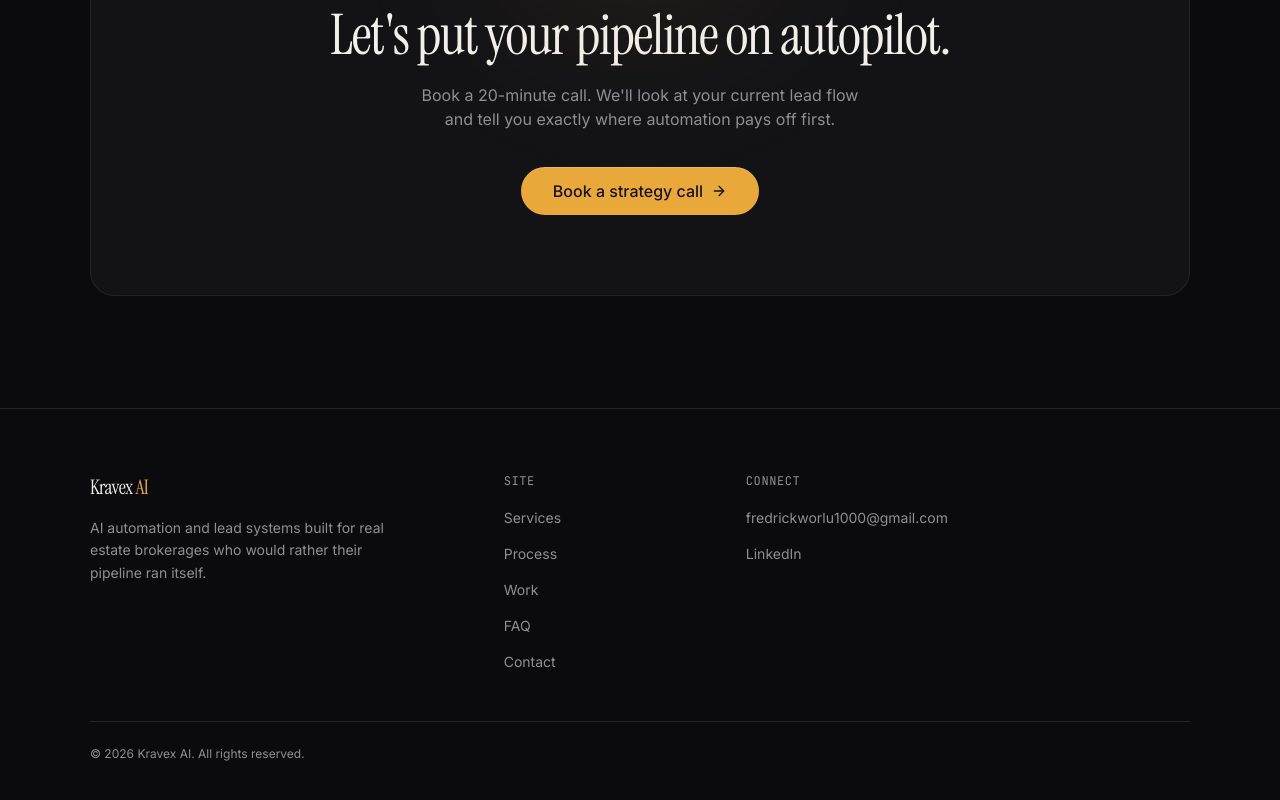
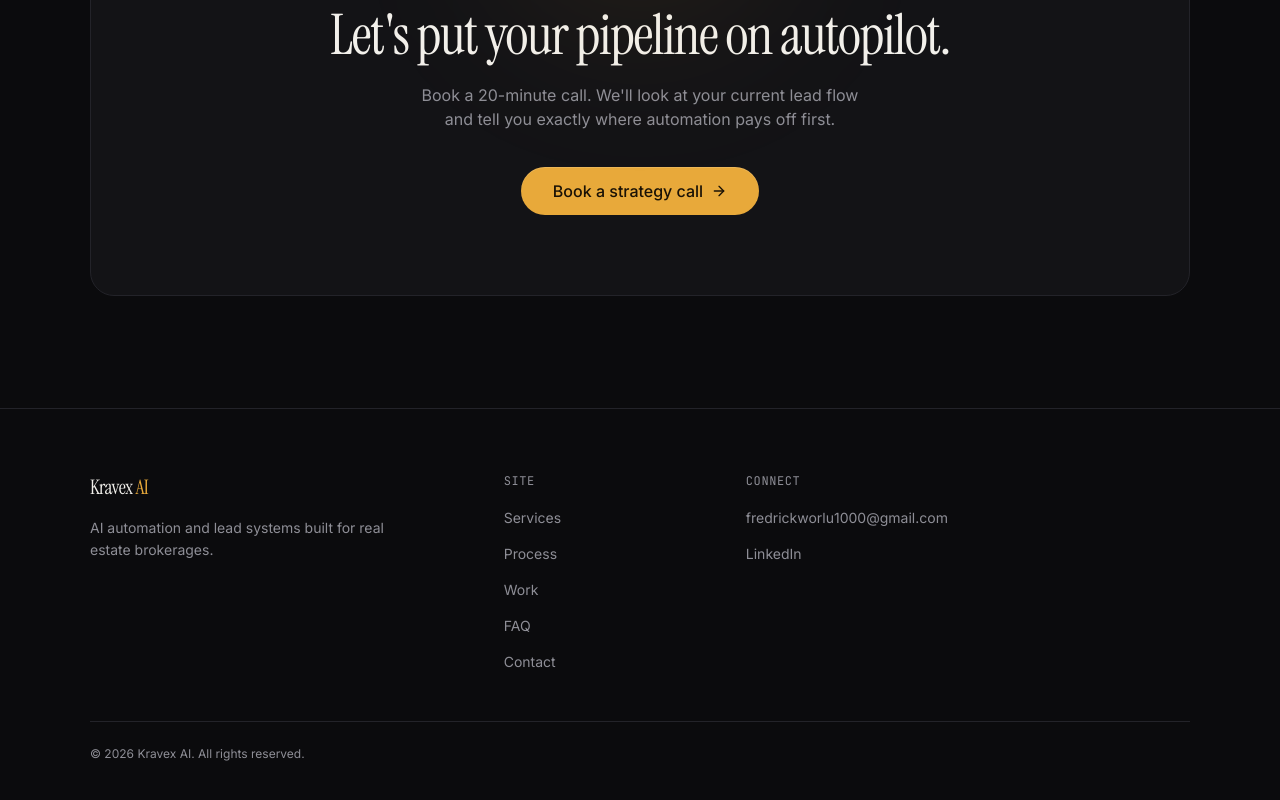
Before and after one commit to fredrickworlu1000-hub/kravex--ai, a Next.js app: page / in a window 1280 px wide. Shown: the part 5065-5865 px from the top of the page. Built offline with nearby package versions, Linux system fonts and the light colour scheme.

Commit message:
Fix footer error

```diff
--- a/components/layout/Footer.tsx
+++ b/components/layout/Footer.tsx
@@ -11,7 +11,7 @@ export function Footer() {
               <span className="text-accent">AI</span>
             </a>
             <p className="mt-4 text-sm leading-relaxed text-text-muted">
-              AI automation and lead systems built for real estate brokerages who would rather their pipeline ran itself.
+              AI automation and lead systems built for real estate brokerages.
             </p>
           </div>
 
```
